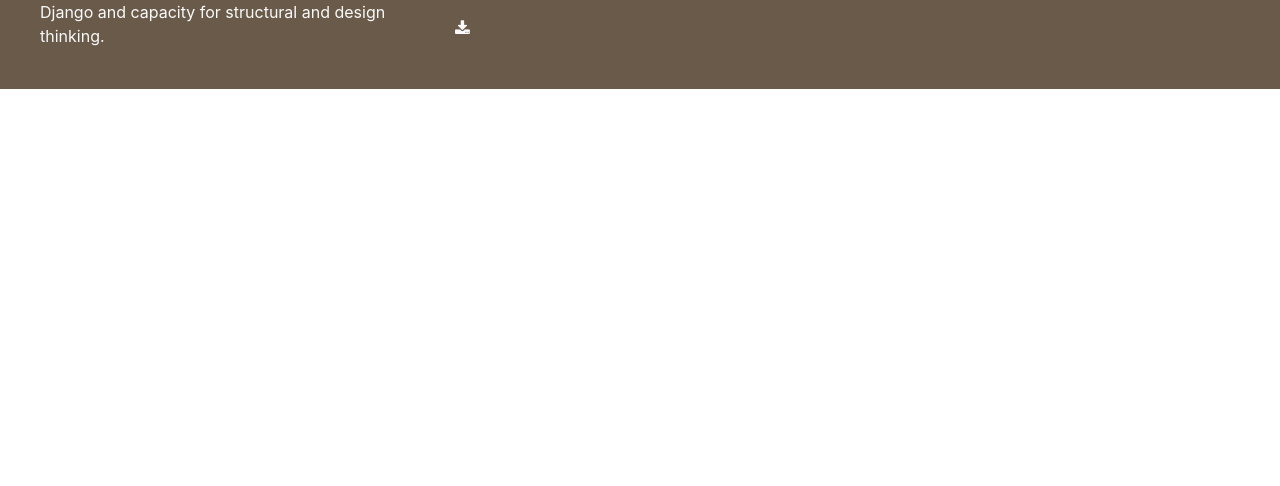
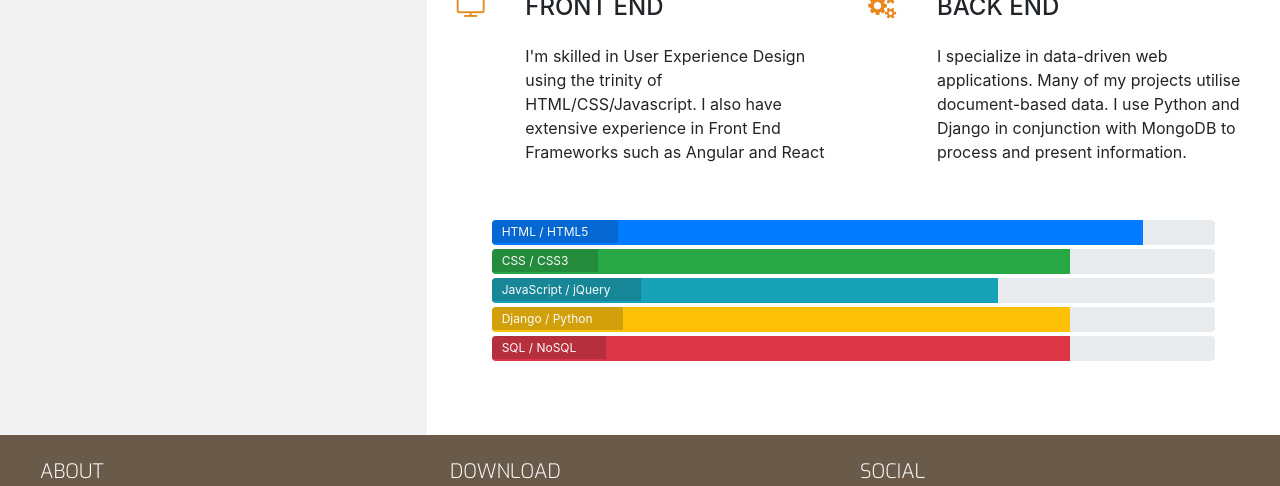
Before and after one commit to Kadrilaanes/codeinst-resumeproj, a plain HTML site: page resume.html in a window 1280 px wide. Shown: the part 474-960 px from the top of the page. Before the commit the page ends 800 px from the top, so only its background shows below. Drawn offline with nearby package versions, Linux system fonts and the light colour scheme.

Commit message:
Resume page added

```diff
--- a/assets/css/style.css
+++ b/assets/css/style.css
@@ -238,6 +238,24 @@ h1, h2, h3, h4 {
     width: 60%;
 }
 
+.progress {
+    position: relative;
+    height: 25px;
+    margin-bottom: 4px;
+}
+
+.progress-type {
+    position: absolute;
+    left: 0px;
+    font-weight: 400;
+    padding: 3px 30px 2px 10px;
+    color: #fafafa;
+    background-color: rgba(25, 25, 25, 0.2);
+}
+
+.progress-section {
+    margin: 40px 20px;
+}
 
 
 /*---------------------- white space hack */
--- a/resume.html
+++ b/resume.html
@@ -25,11 +25,11 @@
                      <div class="col">
                         <ul id="nav" class="list-inline menucontainer">
                              <li class="col-6 col-sm-3 ui-menu-color-home list-inline-item menuitem">
-                             <a href="#" class="hvr-underline-from-center"><i class="fa fa-home" aria-hidden="true"><span>Home</span></i></a></li>
+                             <a href="index.html" class="hvr-underline-from-center"><i class="fa fa-home" aria-hidden="true"><span>Home</span></i></a></li>
                              <li class="col-6 col-sm-3 ui-menu-color-resume list-inline-item menuitem">
-                             <a href="#" class="hvr-underline-from-center"><i class="fa fa-graduation-cap" aria-hidden="true"><span>Resume</span></i></a></li>
+                             <a href="resume.html" class="hvr-underline-from-center"><i class="fa fa-graduation-cap" aria-hidden="true"><span>Resume</span></i></a></li>
                              <li class="col-6 col-sm-3 ui-menu-color-contact list-inline-item menuitem">
-                             <a href="#" class="hvr-underline-from-center"><i class="fa fa-comment-o" aria-hidden="true"><span>Contact</span></i></a></li>
+                             <a href="contact.html" class="hvr-underline-from-center"><i class="fa fa-comment-o" aria-hidden="true"><span>Contact</span></i></a></li>
                              <li class="col-6 col-sm-3 ui-menu-color-cv list-inline-item menuitem">
                              <a href="#" class="hvr-underline-from-center"><i class="fa fa-download" aria-hidden="true"><span>CV</span></i></a></li>
                         </ul>
@@ -38,9 +38,88 @@
             </div>
         </div>
     </header>
-    <section>
-
-    </section>
+ <section class="container-fluid">
+        <div class="row">
+            <div class="col-md-4 bg-color-personal-info section-column">
+                <div class="row">
+                    <div class="col-12">
+                        <h3 class="section-heading uppercase">
+                            Work History
+                        </h3>
+                    </div>
+                </div>
+            </div>
+            <div class="col-md-8 bg-color-three-reasons section-column">
+                <div class="row">
+                    <div class="col">
+                        <h3 class="section-heading uppercase">My Skills</h3>
+                    </div>
+                </div>
+                <div class="row">
+                    <div class="col-10 offset-1 offset-sm-0 col-sm-4 col-md-6">
+                        <div class="row">
+                            <div class="col-2">
+                                <i class="three-reasons-icon fa fa-tv" aria-hidden="true"></i>
+                            </div>
+                            <div class="col-10">
+                                <h4 class="three-reasons-heading uppercase">Front End</h4>
+                                <p>
+                                    I'm skilled in User Experience Design using the trinity of HTML/CSS/Javascript. I also have extensive experience in Front End Frameworks such as Angular and React
+                                </p>
+                            </div>
+                        </div>
+                    </div>
+                    <div class="col-10 offset-1 offset-sm-0 col-sm-4 col-md-6">
+                        <div class="row">
+                            <div class="col-2">
+                                <i class="three-reasons-icon fa fa-gears" aria-hidden="true"></i>
+                            </div>
+                            <div class="col-10">
+                                <h4 class="three-reasons-heading uppercase">Back End</h4>
+                                <p>
+                                    I specialize in data-driven web applications. Many of my projects utilise document-based data. I use Python and Django in conjunction with MongoDB to process and present information.
+                                </p>
+                            </div>
+                        </div>
+                    </div>
+                </div>
+                <div class="row progress-section">
+                    <div class="col">
+                        <div class="progress">
+                            <div class="progress-bar" role="progressbar" aria-valuenow="90" aria-valuemin="0" aria-valuemax="100" style="width:90%;">
+                                <span class="sr-only">90% complete</span>
+                            </div>
+                            <span class="progress-type">HTML / HTML5</span>
+                        </div>
+                        <div class="progress">
+                            <div class="progress-bar bg-success" role="progressbar" aria-valuenow="80" aria-valuemin="0" aria-valuemax="100" style="width:80%;">
+                                <span class="sr-only">80% complete</span>
+                            </div>
+                            <span class="progress-type">CSS / CSS3</span>
+                        </div>
+                        <div class="progress">
+                            <div class="progress-bar bg-info" role="progressbar" aria-valuenow="70" aria-valuemin="0" aria-valuemax="100" style="width:70%;">
+                                <span class="sr-only">70% complete</span>
+                            </div>
+                            <span class="progress-type">JavaScript / jQuery</span>
+                        </div>
+                        <div class="progress">
+                            <div class="progress-bar bg-warning" role="progressbar" aria-valuenow="80" aria-valuemin="0" aria-valuemax="100" style="width:80%;">
+                                <span class="sr-only">80% complete</span>
+                            </div>
+                            <span class="progress-type">Django / Python</span>
+                        </div>
+                        <div class="progress">
+                            <div class="progress-bar bg-danger" role="progressbar" aria-valuenow="80" aria-valuemin="0" aria-valuemax="100" style="width:80%;">
+                                <span class="sr-only">80% complete</span>
+                            </div>
+                            <span class="progress-type">SQL / NoSQL</span>
+                        </div>
+                    </div>
+                </div>
+            </div>
+        </div>
+</section>
     <footer class="container-fluid">
         <div id="footer-details" class="row">
             <div class="col-sm-4">
```
Also changed, not shown: contact.html (+3 -3 lines), index.html (+3 -3 lines).
